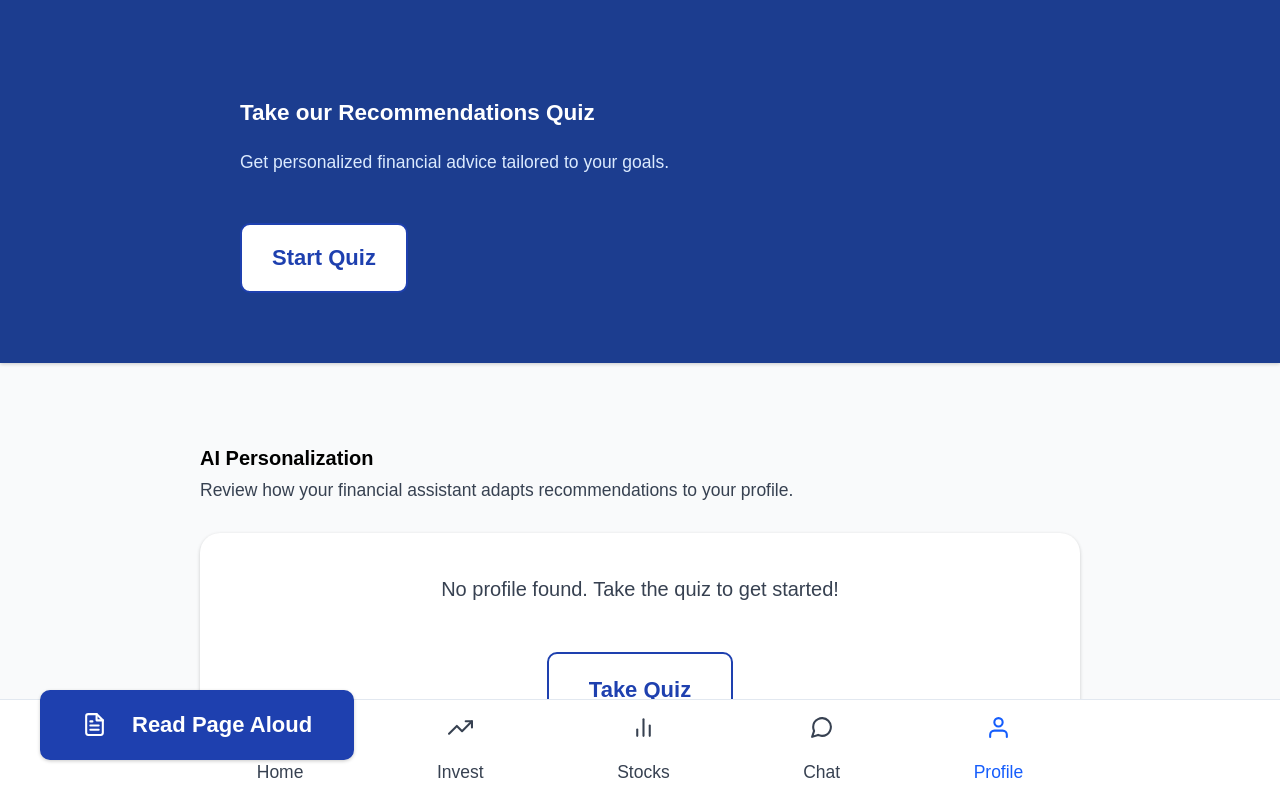
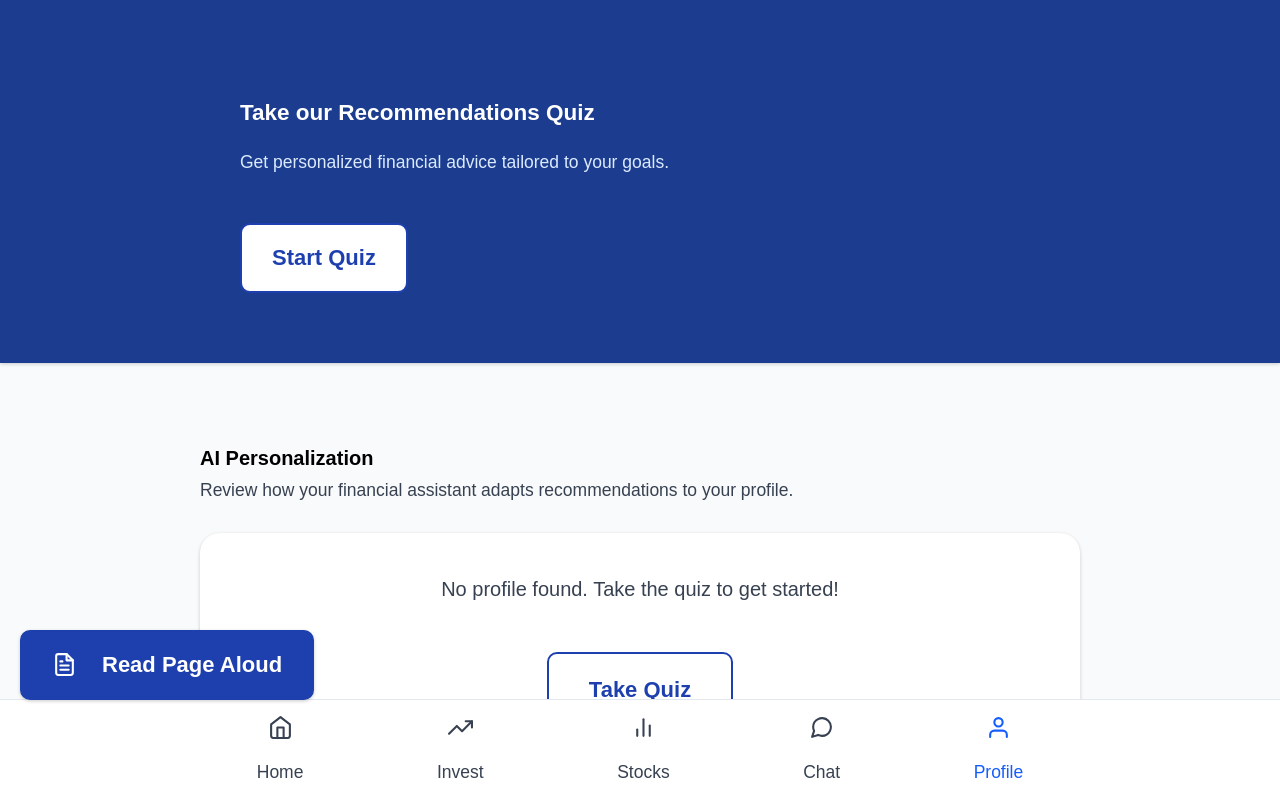
Before and after one commit to xuwen-ho/whipnae, a Next.js app in the folder frontend/: page /profile in a window 1280 px wide. Both pictures are taken after a click on the button "Yes, enable easy mode". Shown: the top 800 px of the page. Built offline with nearby package versions, Linux system fonts and the light colour scheme; no server answers.

Commit message:
Move 'Read Page Aloud' button

```diff
--- a/frontend/src/app/profile/page.tsx
+++ b/frontend/src/app/profile/page.tsx
@@ -208,7 +208,7 @@ export default function ProfileSettingsPage() {
                     profileName={userProfile.profileName}
                     profileSummary={userProfile.profileSummary}
                     riskScore={userProfile.riskScore}
-                    knowledgeLevel={userProfile.characteristics.knowledgeLevel}
+                    knowledgeLevel={userProfile.characteristics?.knowledgeLevel}
                     aiInsights={aiInsights}
                     personalizationSummary={personalizationSummary}
                     isLoadingInsights={isLoadingInsights}
--- a/frontend/src/components/accessibility/TextToSpeech.tsx
+++ b/frontend/src/components/accessibility/TextToSpeech.tsx
@@ -190,11 +190,11 @@ export function TextToSpeech() {
 
   return (
     <>
-      {/* Persistent "Read Page" button - always visible when visually impaired mode is on */}
+      {/* Persistent "Read Page" button - positioned above bottom nav */}
       {!isSpeaking && (
         <button
           onClick={handleReadPage}
-          className="fixed bottom-8 left-8 z-50 flex items-center gap-2 rounded-full bg-blue-600 px-6 py-3 text-sm font-semibold text-white shadow-lg transition hover:bg-blue-700"
+          className="fixed bottom-20 left-4 z-40 flex items-center gap-2 rounded-full bg-blue-600 px-5 py-3 text-sm font-semibold text-white shadow-lg transition hover:bg-blue-700"
         >
           <FiFileText className="h-5 w-5" />
           Read Page Aloud
```
